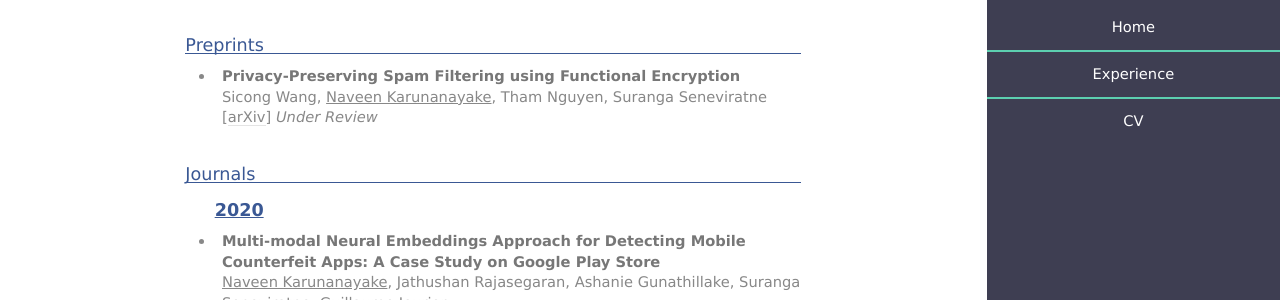
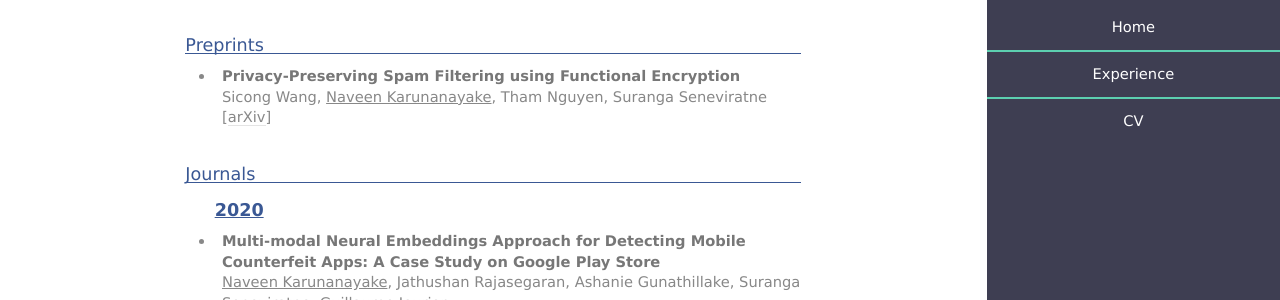
Before and after one commit to NaveenHK/NaveenHK.github.io, a Jekyll site: the page built from index.html, in a window 1280 px wide and 900 px high. Shown: the part 308-608 px from the top of the window. Built offline with Jekyll 4.4.1, drawn with Linux system fonts in a browser that asks for light colours.

Commit message:
Update index.html

```diff
--- a/index.html
+++ b/index.html
@@ -42,9 +42,6 @@ ul {
             <strong> Privacy-Preserving Spam Filtering using Functional Encryption <a span style="color: #009900;"></a></strong><br>
 			Sicong Wang, <u>Naveen Karunanayake</u>, Tham Nguyen, Suranga Seneviratne <br>
 			[<a href="https://arxiv.org/abs/2012.04163">arXiv</a>]
-
-
-            <em>Under Review</em>
         </li>
     </ul>
 </div>
```
